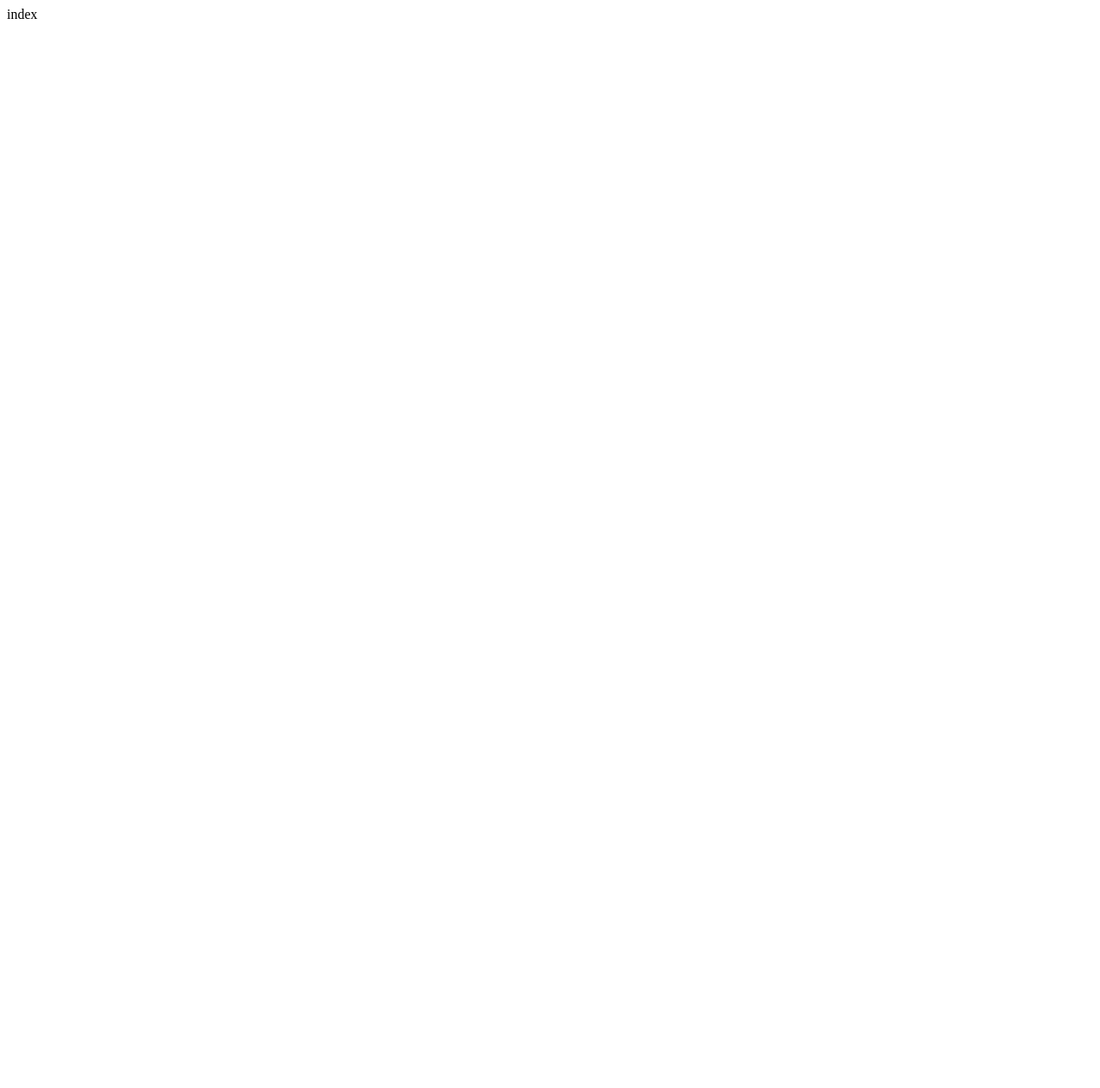
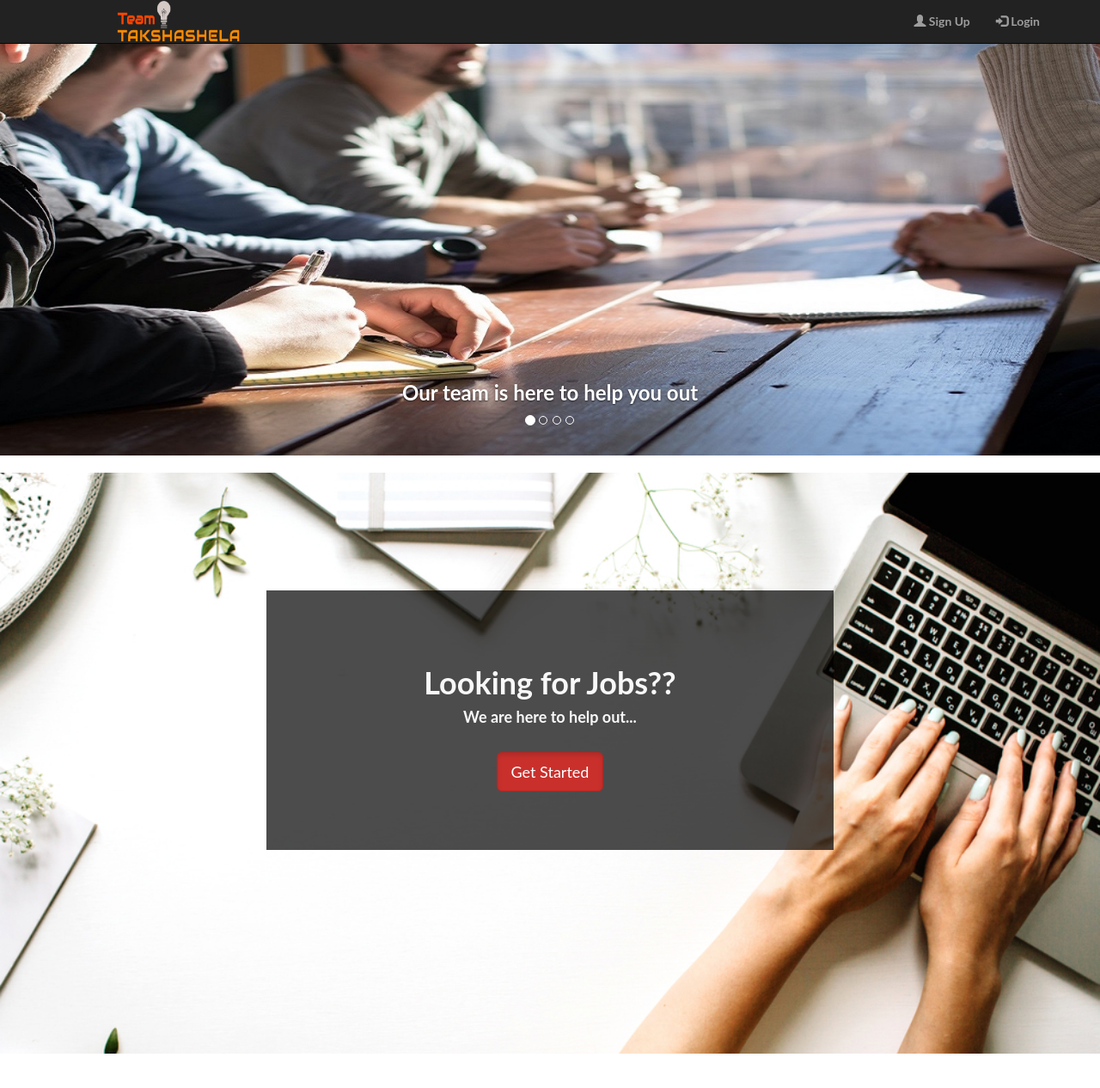
Before and after one commit to spark0308/Job_Prediction_ML, a Flask app: page / in a window 1280 px wide. Before the commit the part shown is almost empty. Shown: the top 1266 px of the page at 86% size. Before the commit the page ends 22 px from the top, so only its background shows below. Run offline with Flask 2, Linux system fonts and the light colour scheme; some libraries are stand-ins or nearby versions.

Commit message:
Modified app.py Modified html pages

```diff
--- a/app.py
+++ b/app.py
@@ -38,7 +38,7 @@ class Widgets(FlaskForm):
 @app.route("/",methods = ['GET','POST'])
 def index():
 
-	return 'index' #render_template #('index.html')
+	return render_template('index.html')
 
 @app.route("/signup",methods = ['GET','POST'])
 def signup():
--- a/templates/home.html
+++ b/templates/home.html
@@ -37,7 +37,7 @@ require("includes/common.php");
                 </div>
                 <div class="collapse navbar-collapse" id="myNavbar">
                     <ul class="nav navbar-nav navbar-right">
-                    <li><a href="/index"><span class="glyphicon glyphicon-user"></span>LogOut</a></li>
+                    <li><a href="/"><span class="glyphicon glyphicon-user"></span>LogOut</a></li>
                             </ul>
                 </div>
             </div>
--- a/templates/index.html
+++ b/templates/index.html
@@ -5,13 +5,13 @@
         <meta name="viewport" content="width=device-width, initial-scale=1">
         <title>SIH</title>
         <!-- Bootstrap Core CSS -->
-        <link href="css/bootstrap.css" rel="stylesheet">
+        <link href="{{url_for('static',filename = 'css/bootstrap.css')}}" rel="stylesheet">
         <!-- Custom CSS -->
-        <link href="css/style.css" rel="stylesheet">
+        <link href="{{url_for('static',filename = 'css/style.css')}}" rel="stylesheet">
         <!-- jQuery -->
-        <script src="js/jquery.js"></script>
+        <script src="{{url_for('static',filename = 'js/jquery.js')}}"></script>
         <!-- Bootstrap Core JavaScript -->
-        <script src="js/bootstrap.min.js"></script>
+        <script src="{{url_for('static',filename = 'js/bootstrap.min.js')}}"></script>
 
 
 
@@ -27,12 +27,12 @@
                         <span class="icon-bar"></span>
                         <span class="icon-bar"></span>
                     </button>
-                    <a class="navbar-brand" href="index.html"><img  src="img/2.png" style="width: 250px; height: 60px;position: absolute;left: 5%;top: 2%;" ></a>
+                    <a class="navbar-brand" href="index.html"><img  src="{{url_for('static',filename = 'img/2.png')}}" style="width: 250px; height: 60px;position: absolute;left: 5%;top: 2%;" ></a>
                 </div>
                 <div class="collapse navbar-collapse" id="myNavbar">
                     <ul class="nav navbar-nav navbar-right">
-                        <li><a href="signup.php"><span class="glyphicon glyphicon-user"></span> Sign Up</a></li>
-                        <li><a href="login.php"><span class="glyphicon glyphicon-log-in"></span> Login</a></li>
+                        <li><a href="signup"><span class="glyphicon glyphicon-user"></span> Sign Up</a></li>
+                        <li><a href="login"><span class="glyphicon glyphicon-log-in"></span> Login</a></li>
                     </ul>
                 </div>
             </div>
@@ -56,25 +56,25 @@
                     <!-- Wrapper for slides -->
                     <div class="carousel-inner">
                         <div class="item active">
-                            <img src="img/c1.jpg" style="background-repeat: no-repeat;"  alt="">
+                            <img src="{{url_for('static',filename = 'img/c1.jpg')}}" style="background-repeat: no-repeat;"  alt="">
                             <div class="carousel-caption d-none d-md-block">
                              <h3>Our team is here to help you out</h3>
                             </div>
                         </div>
                         <div class="item">
-                            <img src="img/c2.jpg" alt="">
+                            <img src="{{url_for('static',filename = 'img/c2.jpg')}}" alt="">
                             <div class="carousel-caption d-none d-md-block">
                              <h3>Connect with us</h3>
                             </div>
                         </div>
                         <div class="item">
-                            <img src="img/c3.jpg" alt="">
+                            <img src="{{url_for('static',filename = 'img/c3.jpg')}}" alt="">
                             <div class="carousel-caption d-none d-md-block">
                               <h3>We help you to find your dream job</h3>
                             </div>
                         </div>
                         <div class="item">
-                            <img src="img/c4.jpg" alt="">
+                            <img src="{{url_for('static',filename = 'img/c4.jpg')}}" alt="">
                             <div class="carousel-caption d-none d-md-block">
                             <h3>Find all types of jobs with us</h3>
                             </div>
@@ -98,7 +98,7 @@
                             <h1>Looking for Jobs??</h1>
                             <h4>We are here to help out...</h4>
                             <br/>
-                            <a  href="login.php" class="btn btn-danger btn-lg active">Get Started</a>
+                            <a  href="login" class="btn btn-danger btn-lg active">Get Started</a>
                         </div>
                     </center>
                 </div>
@@ -113,7 +113,7 @@
             <div class="col-sm-6">
 
                     <div class="thumbnail">
-                        <img src="img/jobs.jpeg" alt="">
+                        <img src="{{url_for('static',filename = 'img/jobs.jpeg')}}" alt="">
 
                     </div>
                 </a>
@@ -150,7 +150,7 @@
                     <div class="col-sm-4">
 
                             <div class="thumbnail">
-                                <img src="img/gov.png" alt="">
+                                <img src="{{url_for('static',filename = 'img/gov.png')}}" alt="">
 
                             </div>
                         </a>
@@ -159,7 +159,7 @@
                     <div class="col-sm-4">
 
                             <div class="thumbnail">
-                                <img src="img/sih.jpg" alt="">
+                                <img src="{{url_for('static',filename = 'img/sih.jpg')}}" alt="">
 
                             </div>
                         </a>
@@ -168,7 +168,7 @@
                     <div class="col-sm-4">
 
                             <div class="thumbnail">
-                                <img src="img/bvp.png" alt="">
+                                <img src="{{url_for('static',filename = 'img/bvp.png')}}" alt="">
 
                             </div>
                         </a>
@@ -197,22 +197,22 @@
 
 
      <!-- Bootstrap core JavaScript-->
-  <script src="vendor/jquery/jquery.min.js"></script>
-  <script src="vendor/bootstrap/js/bootstrap.bundle.min.js"></script>
+  <script src="{{url_for('static',filename = 'vendor/jquery/jquery.min.js')}}"></script>
+  <script src="{{url_for('static',filename = 'vendor/bootstrap/js/bootstrap.bundle.min.js')}}"></script>
 
   <!-- Core plugin JavaScript-->
-  <script src="vendor/jquery-easing/jquery.easing.min.js"></script>
+  <script src="{{url_for('static',filename = 'vendor/jquery-easing/jquery.easing.min.js')}}"></script>
 
   <!-- Custom scripts for all pages-->
-  <script src="js/sb-admin-2.min.js"></script>
+  <script src="{{url_for('static',filename = 'js/sb-admin-2.min.js')}}"></script>
 
   <!-- Page level plugins -->
-  <script src="vendor/chart.js/Chart.min.js"></script>
+  <script src="{{url_for('static',filename = 'vendor/chart.js/Chart.min.js')}}"></script>
 
   <!-- Page level custom scripts -->
-  <script src="js/demo/chart-area-demo.js"></script>
-  <script src="js/demo/chart-pie-demo.js"></script>
-  <script src="js/demo/chart-bar-demo.js"></script>
+  <script src="{{url_for('static',filename = 'js/demo/chart-area-demo.js')}}"></script>
+  <script src="{{url_for('static',filename = 'js/demo/chart-pie-demo.js')}}"></script>
+  <script src="{{url_for('static',filename = 'js/demo/chart-bar-demo.js')}}"></script>
 
 
     </body>
```
